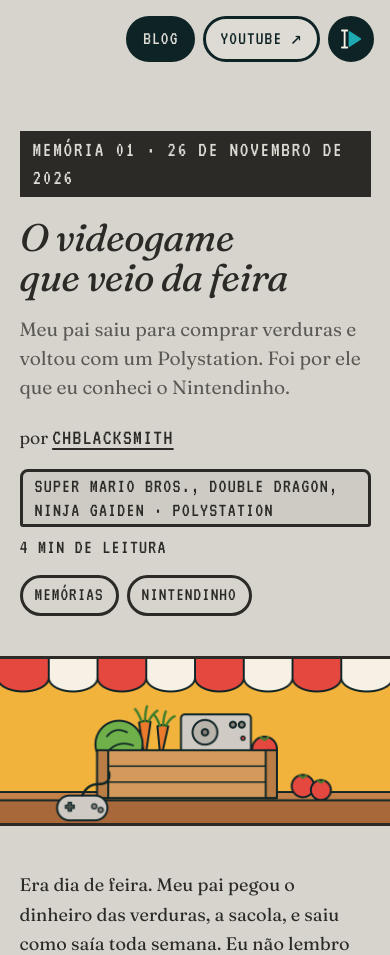
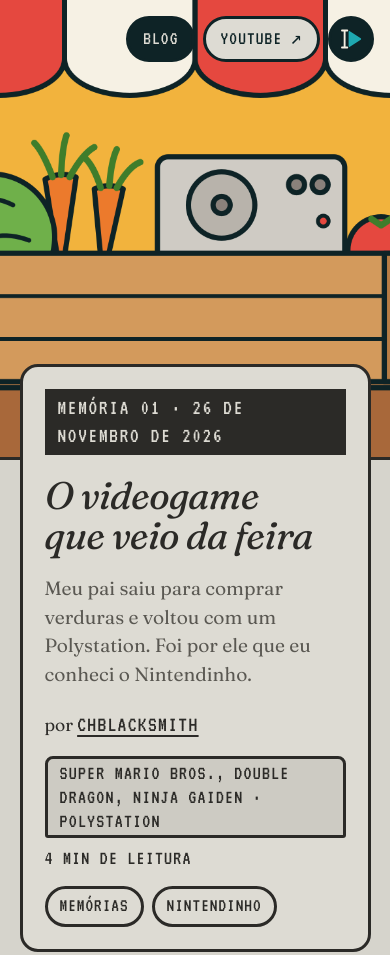
Before and after one commit to carloshallan/typeandplay, an Astro site: page /blog/polystation in a window 390 px wide. Shown: the top 955 px of the page. Built offline with nearby package versions, Linux system fonts and the light colour scheme; Astro itself is replaced by a stand-in of ours.

Commit message:
feat: the cover opens the post, with the title card over its lower part
The cover now runs edge to edge at the top of the post, under the floating
pills, and the head (title, subtitle, byline, tags) rises over its lower
part on a paper card. On phones the pills float over the cover too.

```diff
--- a/src/pages/blog/[...slug].astro
+++ b/src/pages/blog/[...slug].astro
@@ -31,7 +31,24 @@ const SAVE_BLOCKS = 10
 
 <Base title={title} description={description} image={shareImage} tone="reader" type="article">
   <main class="post-page">
+    {/* With a cover, the cover opens the page, edge to edge, and the head sits over its
+        lower part on its own card. Covers are 1600×700 (see AGENTS.md). */}
+    <div class:list={["post-hero", { "has-cover": cover }]}>
+      {
+        cover && (
+          <Image
+            class="post-hero-cover"
+            src={cover}
+            alt={coverAlt ?? ""}
+            widths={[800, 1200, 1600]}
+            sizes="100vw"
+            loading="eager"
+            fetchpriority="high"
+          />
+        )
+      }
       <header class="post post-head">
+        <div class="post-head-card">
           <p class="hud">
             Memória {padNumber(post.number)} · <time datetime={date.toISOString()}>{formatDate(date)}</time>
             {draft && " · Rascunho"}
@@ -52,21 +69,9 @@ const SAVE_BLOCKS = 10
               </nav>
             )
           }
+        </div>
       </header>
-
-    {/* Covers are 1600×700 and run the full width of the window (see AGENTS.md). */}
-    {
-      cover && (
-        <Image
-          class="post-cover"
-          src={cover}
-          alt={coverAlt ?? ""}
-          widths={[800, 1200, 1600]}
-          sizes="100vw"
-          loading="eager"
-        />
-      )
-    }
+    </div>
 
     <div class="post">
       <div class="prose">
--- a/src/styles/post.css
+++ b/src/styles/post.css
@@ -67,20 +67,35 @@
   background: var(--screen);
 }
 
-/* Covers are 1600×700 and fill the window's width, edge to edge; ink lines close the band. */
-.post-cover {
+/* The cover opens the page: the window's full width, at most about three quarters of its
+   height (wide screens trim top and bottom), with an ink line under it. */
+.post-hero-cover {
   display: block;
   width: 100%;
-  height: auto;
-  aspect-ratio: 16 / 7;
+  height: min(74vh, 700px);
   object-fit: cover;
-  /* Full width, but never taller than most of the window: wide screens crop top and bottom. */
-  max-height: min(70vh, 640px);
-  object-position: center;
-  margin: 40px 0 0;
-  border: 0;
-  border-top: 3px solid var(--ink);
+  object-position: center 30%;
   border-bottom: 3px solid var(--ink);
+}
+
+/* The head rises over the cover's lower part, on a card of the page's paper. */
+.post-hero.has-cover .post-head {
+  position: relative;
+  margin-top: clamp(-260px, -24vh, -140px);
+  padding-top: 0;
+}
+.post-hero.has-cover .post-head-card {
+  padding: clamp(22px, 3.4vw, 40px);
+  border: 3px solid var(--ink);
+  border-radius: 18px;
+  background: var(--paper);
+}
+
+/* On phones the pills float over the cover, so the page drops its strip for them. */
+@media (max-width: 719px) {
+  body:has(.post-hero.has-cover) { padding-top: 0; }
+  .post-hero-cover { height: min(62vh, 460px); }
+  .post-hero.has-cover .post-head { margin-top: -96px; }
 }
 
 /* Full HD and up: a little wider, while the text keeps a book's measure (about 72 characters). */
```
Also changed, not shown: AGENTS.md (+1 -1 lines). Lines whose indentation alone changed are shown as unchanged.
